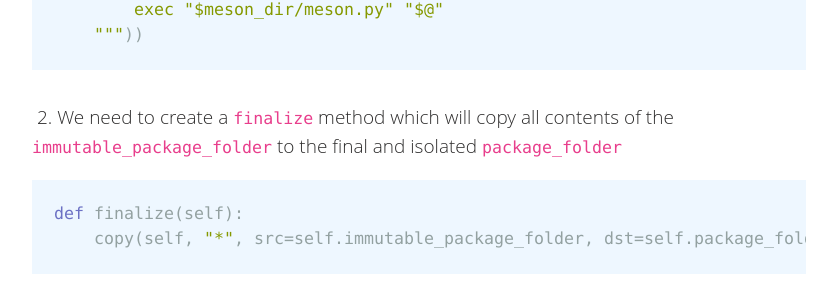
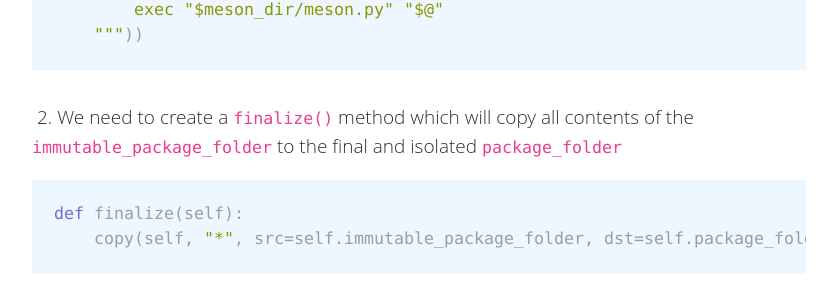
Before and after one commit to conan-io/conan-io.github.io, a Jekyll site: the page built from _posts/2024-09-03-New-finalize-method.markdown, in a window 1280 px wide and 900 px high, scrolled down 3236 px. Shown: the part 151-451 px from the top of the window, without its empty margins (20-857 px from the left). Built offline with Jekyll 4.4.1, drawn with Linux system fonts in a browser that asks for light colours; comment, search, counter and statistics services are not loaded.

Commit message:
Apply suggestions from code review

````diff
--- a/_posts/2024-09-03-New-finalize-method.markdown
+++ b/_posts/2024-09-03-New-finalize-method.markdown
@@ -113,7 +113,7 @@ def package(self):
     """))
 ```
 
-&nbsp;2. We need to create a `finalize` method which will copy all contents of the `immutable_package_folder` to the final and isolated `package_folder`
+&nbsp;2. We need to create a ``finalize()`` method which will copy all contents of the ``immutable_package_folder`` to the final and isolated ``package_folder``
 
 ```py
 def finalize(self):
````
